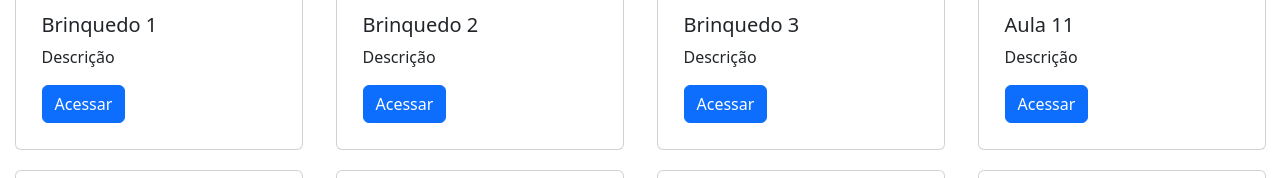
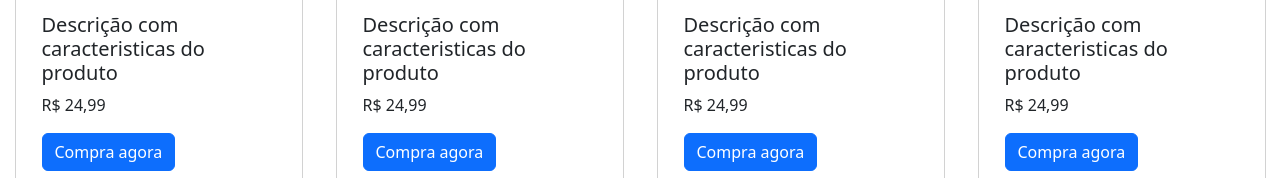
Before and after one commit to Anaruthde/artkids_loja, a plain HTML site: page index.html in a window 1280 px wide. Shown: the part 1367-1545 px from the top of the page. Drawn offline with nearby package versions, Linux system fonts and the light colour scheme; grey boxes are pictures that could not be loaded.

Commit message:
Update index.html

```diff
--- a/index.html
+++ b/index.html
@@ -93,9 +93,9 @@
 
                     <img src="https://source.unsplash.com/random" class="card-img-top" alt="card img" width="50" height="200">
                     <div class="card-body">
-                        <h5 class="card-title">Brinquedo 1</h5>
-                        <p class="card-text">Descrição</p>
-                        <a href="#" class="btn btn-primary">Acessar</a>
+                        <h5 class="card-title">Descrição com caracteristicas do produto</h5>
+                        <p class="card-text"> R$ 24,99 </p>
+                        <a href="#" class="btn btn-primary">Compra agora</a>
                     </div>
                 </div>
             </div>
@@ -105,9 +105,9 @@
                     <img src="https://source.unsplash.com/random" class="card-img-top" alt="card img" width="50" height="200">
 
                     <div class="card-body">
-                        <h5 class="card-title">Brinquedo 2</h5>
-                        <p class="card-text">Descrição</p>
-                        <a href="#" class="btn btn-primary">Acessar</a>
+                        <h5 class="card-title">Descrição com caracteristicas do produto</h5>
+                        <p class="card-text"> R$ 24,99 </p>
+                        <a href="#" class="btn btn-primary">Compra agora</a>
                     </div>
 
                 </div>
@@ -118,9 +118,9 @@
                         <img src="https://source.unsplash.com/random" class="card-img-top" alt="card img" width="50" height="200">
 
                         <div class="card-body">
-                            <h5 class="card-title">Brinquedo 3</h5>
-                            <p class="card-text">Descrição</p>
-                            <a href="#" class="btn btn-primary">Acessar</a>
+                           <h5 class="card-title">Descrição com caracteristicas do produto</h5>
+                           <p class="card-text"> R$ 24,99 </p>
+                           <a href="#" class="btn btn-primary">Compra agora</a>
                         </div>
                     </div>
 
@@ -131,9 +131,9 @@
                         <img src="https://source.unsplash.com/random" class="card-img-top" alt="card img" width="50" height="200">
 
                         <div class="card-body">
-                            <h5 class="card-title">Aula 11</h5>
-                            <p class="card-text"> Descrição</p>
-                            <a href="#" class="btn btn-primary">Acessar</a>
+                            <h5 class="card-title">Descrição com caracteristicas do produto</h5>
+                            <p class="card-text"> R$ 24,99 </p>
+                            <a href="#" class="btn btn-primary">Compra agora</a>
                         </div>
 
                     </div>
```
